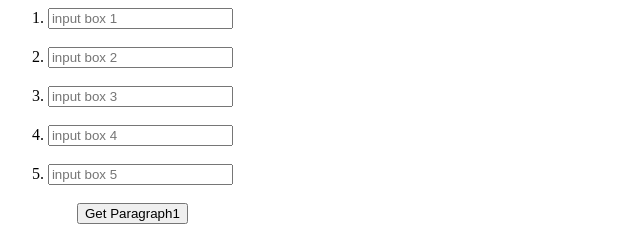
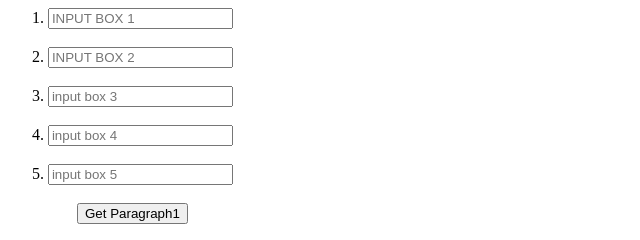
Before and after one commit to skavs283/projC80soln, a plain HTML site: page index.html in a window 1280 px wide. Shown: the full height of the page, 170-810 px from the left. Drawn offline with Linux system fonts and the light colour scheme.

Commit message:
Add files via upload

```diff
--- a/index.html
+++ b/index.html
@@ -7,11 +7,11 @@
         <center>
             <div style="float:left; margin-left: 10px;width:45%">
         <span>1.</span>
-        <input type="text" id="para1_ib_1" placeholder="input box 1">
+        <input type="text" id="para1_ib_1" placeholder="INPUT BOX 1">
         <br>
         <br>
         <span>2.</span>
-        <input type="text" id="para1_ib_2" placeholder="input box 2">
+        <input type="text" id="para1_ib_2" placeholder="INPUT BOX 2">
         <br>
         <br>
         <span>3.</span>
```
